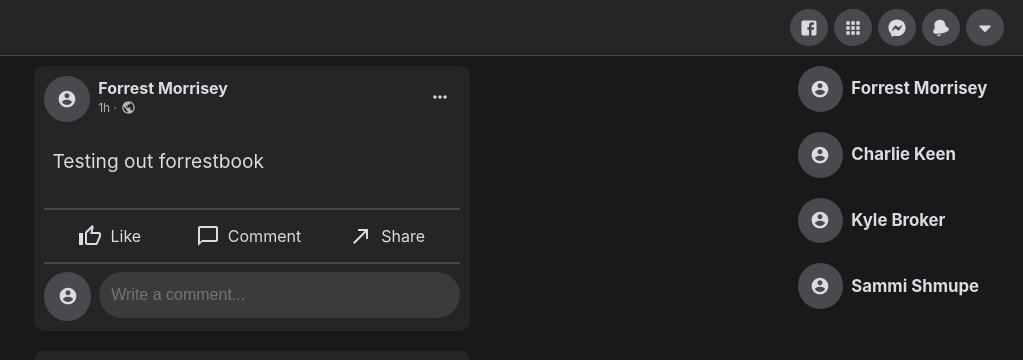
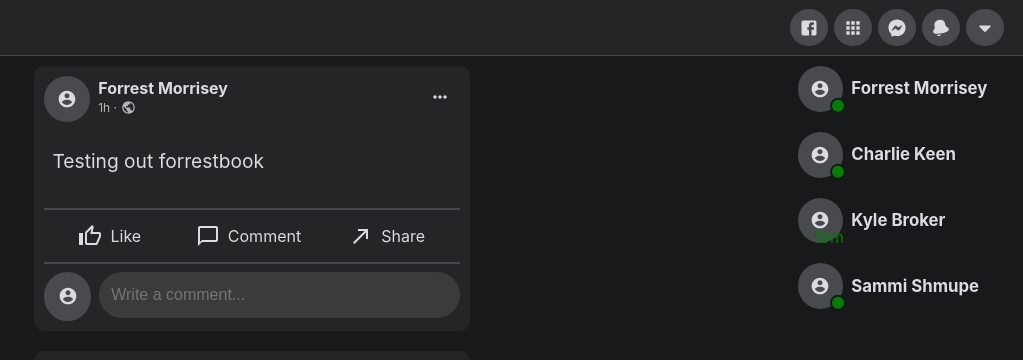
Before and after one commit to fmorrisey/FB_DropDown, a React (Create React App) app: page / in a window 1280 px wide. Shown: the top 360 px of the page, without its empty margins (257-1280 px from the left). Built offline with nearby package versions, Linux system fonts and the light colour scheme.

Commit message:
Active icons

```diff
--- a/src/assets/data/friends.json
+++ b/src/assets/data/friends.json
@@ -3,28 +3,28 @@
     "objectId": 1,
     "user": "Forrest Morrisey",
     "active": true,
-    "last active": null,
+    "last_active": null,
     "profile": "../icons/"
   },
   {
     "objectId": 2,
     "user": "Charlie Keen",
     "active": true,
-    "last active": null,
+    "last_active": null,
     "profile": "../icons/"
   },
   {
     "objectId": 3,
     "user": "Kyle Broker",
     "active": false,
-    "last active": 19,
+    "last_active": 19,
     "profile": "../icons/"
   },
   {
     "objectId": 4,
     "user": "Sammi Shmupe",
     "active": true,
-    "last active": null,
+    "last_active": null,
     "profile": "../icons/"
   }
 ]
--- a/src/components/messenger/messenger.jsx
+++ b/src/components/messenger/messenger.jsx
@@ -6,11 +6,24 @@
 
 export default function messenger(props) {
   const friendsList = friends.map((item, index) => {
+    function ActiveUser(props) {
+      return (
+        <div className="active-container">
+          {item.active ? (
+            <span className="active-dot"></span>
+          ) : (
+            <span className="active-last">{item.last_active}m </span>
+          )}
+        </div>
+      );
+    }
+
     return (
       <div key={index} className="friend">
         <div className="header">
           <span className="icon-account icon-left">
             <AccountCircleIcon />
+            <ActiveUser />
           </span>
           <span className="username">{item.user}</span>
         </div>
--- a/src/components/messenger/messenger.scss
+++ b/src/components/messenger/messenger.scss
@@ -21,35 +21,35 @@
     padding: $content-padding;
     border-radius: 10px;
 
-    &-engagement {
-      display: flex;
-      flex-direction: row;
-      justify-content: space-around;
-    }
+    // &-engagement {
+    //   display: flex;
+    //   flex-direction: row;
+    //   justify-content: space-around;
+    // }
 
-    &-comment {
-      display: flex;
-      justify-content: flex-end;
+    // &-comment {
+    //   display: flex;
+    //   justify-content: flex-end;
 
-      &__input {
-        padding: 8px 12px;
-        margin-right: auto;
+    //   &__input {
+    //     padding: 8px 12px;
+    //     margin-right: auto;
 
-        background-color: #3a3b3c;
+    //     background-color: #3a3b3c;
 
-        font-size: 1rem;
-        color: $text-color;
-        border-radius: 25px;
-        border: 0px;
+    //     font-size: 1rem;
+    //     color: $text-color;
+    //     border-radius: 25px;
+    //     border: 0px;
 
-        width: 85%;
-        height: 30px;
-        &:focus {
-          outline-color: transparent;
-          outline-style: none;
-        }
-      }
-    }
+    //     width: 85%;
+    //     height: 30px;
+    //     &:focus {
+    //       outline-color: transparent;
+    //       outline-style: none;
+    //     }
+    //   }
+    // }
 
     &-item {
       height: 20px;
@@ -92,6 +92,36 @@
     margin-bottom: auto;
   }
 
+  .active {
+    &-container {
+      position: relative;
+    }
+
+    &-dot {
+      background: green;
+      border-radius: 50%;
+      border: 2px solid $bg-body;
+      position: absolute;
+      z-index: 10;
+      bottom: 0;
+      transform: translateY(155%);
+      width: 12px;
+      height: 12px;
+    }
+
+    &-last {
+      color: green;
+      border-radius: 5%;
+      position: absolute;
+      z-index: 10;
+      bottom: 0;
+      right: 5px;
+      transform: translateY(155%);
+      width: 12px;
+      height: 12px;
+    }
+  }
+
   .time {
     color: $text-color-alt;
     font-size: 0.75rem;
```
